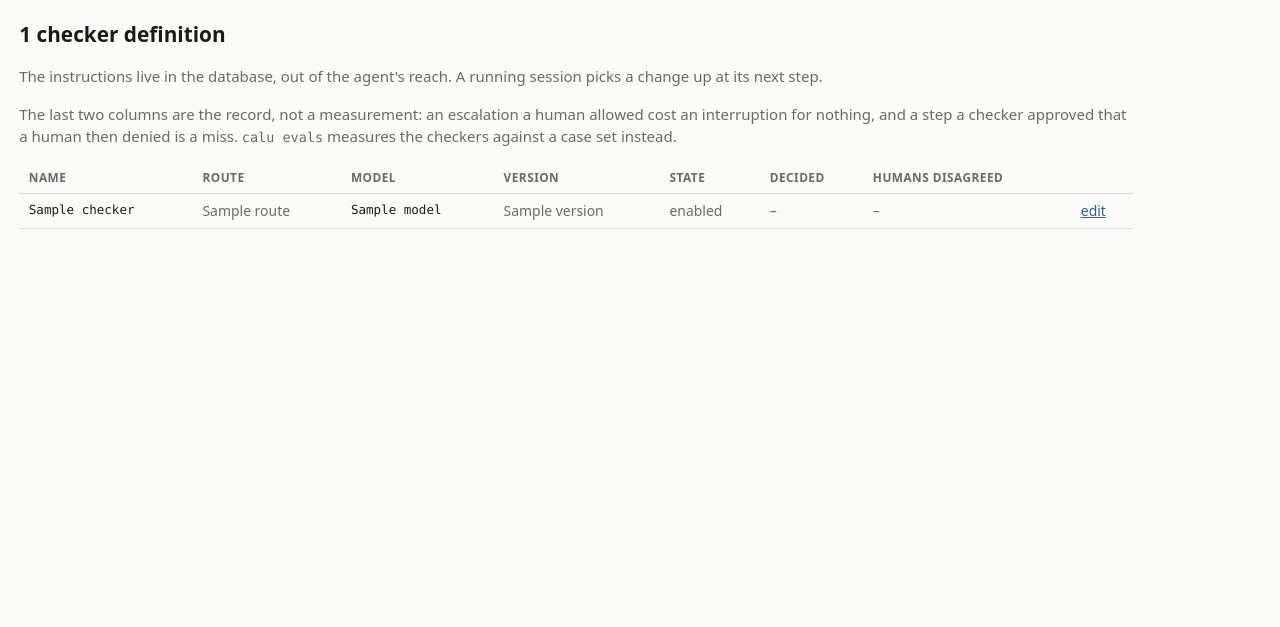
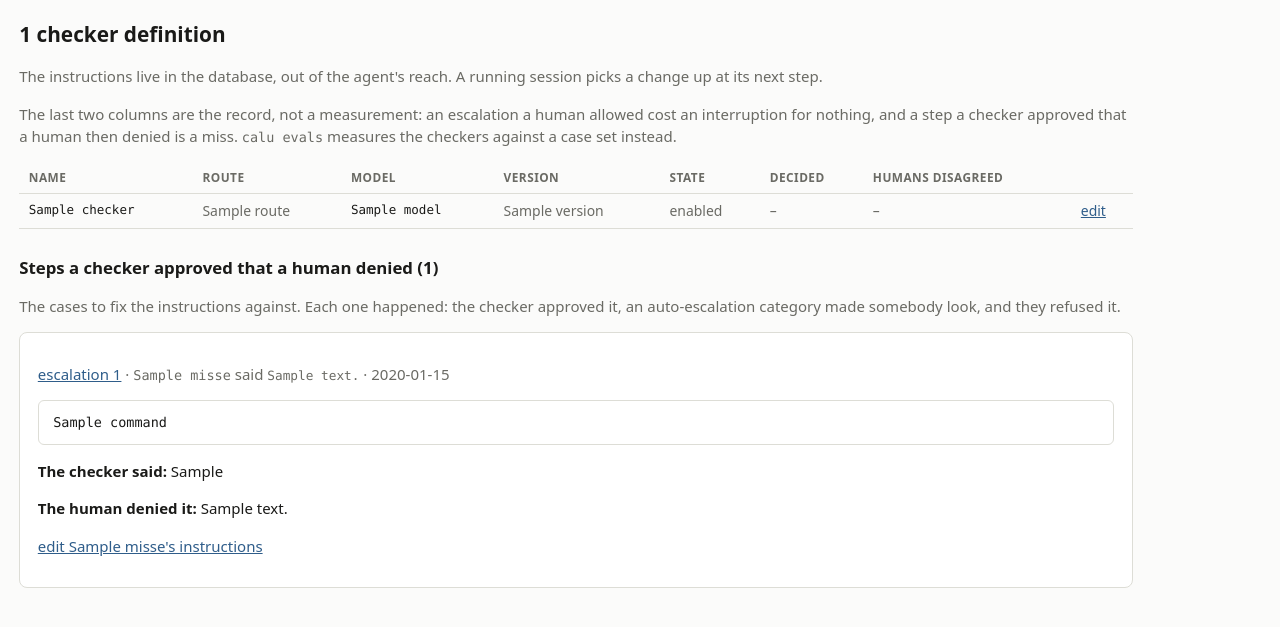
Before and after one commit to kadeng/calu, a Python web app: template src/calu/web/templates/checkers.html in a window 1280 px wide. Shown: the part 46-673 px from the top of the page. Run offline with Jinja, Linux system fonts and the light colour scheme; the template is opened without the code that fills it: most values are stand-ins (such as "Sample title", 1, 10 or a date in 2020).

Commit message:
Show the misses where the instructions are edited
The checkers page showed "1 approved then denied" and gave no way to read it,
which is the same half-finish I had just fixed in the CLI -- and the browser is
where someone edits a checker's instructions, so the evidence belongs next to
the form.

Each miss is a card now: the step, what the checker said, what the human wrote
when they denied it, a link to the escalation for the whole context and a link
to that checker's instructions. The fix is one click from the case.

Writing the test showed why no test had caught the first version: the web
fixture puts its checker run on one step and its escalation on another, so no
row had both. The test now adds the run that approved the escalated step, which
is what a real miss looks like.

Co-Authored-By: Claude Opus 5 <noreply@anthropic.com>

```diff
--- a/src/calu/web/app.py
+++ b/src/calu/web/app.py
@@ -841,6 +841,9 @@ async def checkers(request: Request, state: _State) -> Response:
             # What they decided and where a human disagreed, read from the record rather than
             # measured by running them again (D61).
             "stats": {row.checker_name: row for row in await herd.checker_stats(state.db)},
+            # And the rows behind the counts, because this is the page where the instructions
+            # are edited: the case to fix them against is one click away (D62).
+            "misses": await herd.checker_misses(state.db, limit=10),
         },
     )
 
--- a/src/calu/web/templates/checkers.html
+++ b/src/calu/web/templates/checkers.html
@@ -30,4 +30,24 @@
   {% endfor %}
   </tbody>
 </table>
+
+{% if misses %}
+<h2>Steps a checker approved that a human denied ({{ misses | length }})</h2>
+<p class="muted">The cases to fix the instructions against. Each one happened: the checker
+  approved it, an auto-escalation category made somebody look, and they refused it.</p>
+{% for m in misses %}
+<div class="card">
+  <p class="muted">
+    <a href="{{ url_for('escalation', escalation_id=m.escalation_id) }}">escalation {{ m.escalation_id }}</a>
+    · <span class="mono">{{ m.checker_name }}</span> said
+    <span class="decision {{ m.decision }}">{{ m.decision }}</span>
+    {% if m.at %}· {{ m.at.strftime('%Y-%m-%d %H:%M') }}{% endif %}
+  </p>
+  <pre>{{ m.command or m.summary or m.tool_name }}</pre>
+  <p><strong>The checker said:</strong> {{ m.checker_reason or '(no reason)' }}</p>
+  <p><strong>The human denied it:</strong> {{ m.human_note or '(no note)' }}</p>
+  <p><a href="{{ url_for('checker', name=m.checker_name) }}">edit {{ m.checker_name }}'s instructions</a></p>
+</div>
+{% endfor %}
+{% endif %}
 {% endblock %}
```
Also changed, not shown: HANDOFF.md (+1 -1 lines), PLAN.md (+1 -1 lines), tests/db/test_web.py (+41 -0 lines).
